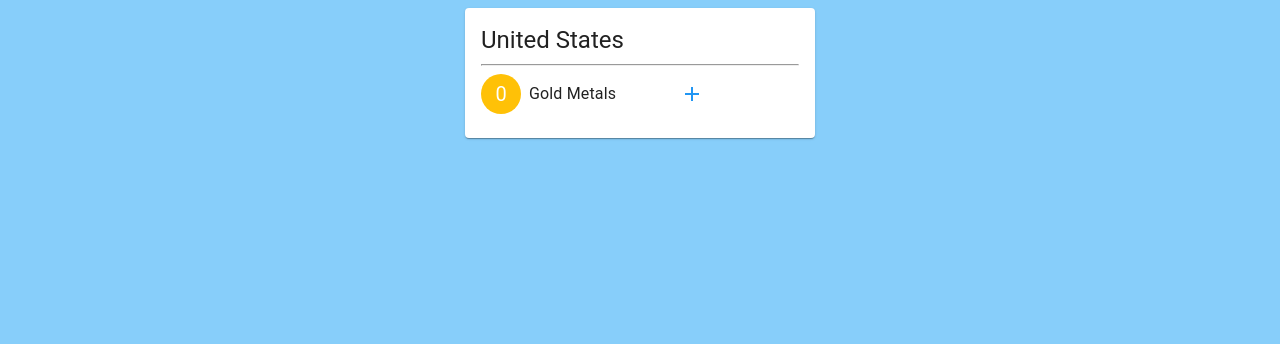
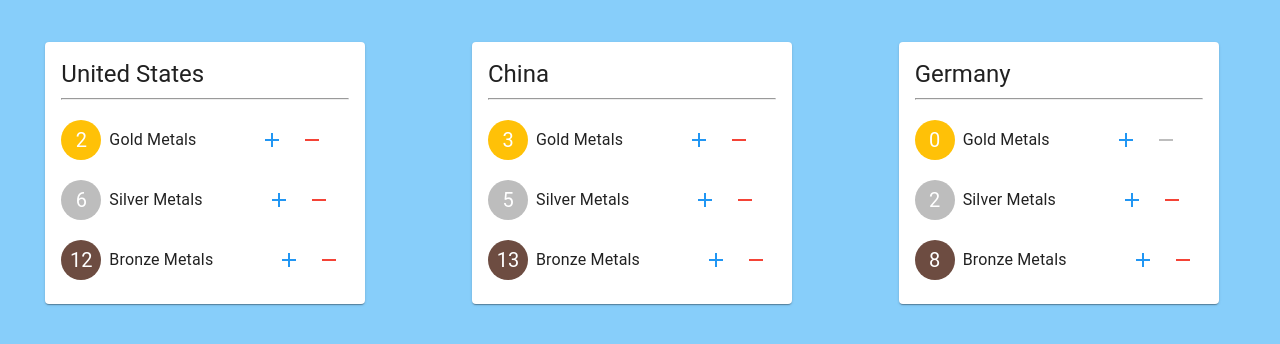
Before and after one commit to dbrockwell/metals, a React (Create React App) app: page / in a window 1280 px wide. Shown: the top 344 px of the page. Built offline with nearby package versions, Linux system fonts and the light colour scheme.

Commit message:
Multiple countries and multiple metals

```diff
--- a/public/index.html
+++ b/public/index.html
@@ -24,7 +24,7 @@
       work correctly both with client-side routing and a non-root public URL.
       Learn how to configure a non-root public URL by running `npm run build`.
     -->
-    <title>React App</title>
+    <title>Olympic Metals</title>
   </head>
   <body>
     <noscript>You need to enable JavaScript to run this app.</noscript>
--- a/src/App.css
+++ b/src/App.css
@@ -2,4 +2,13 @@
   max-width: 350px;
   margin-left: auto;
   margin-right: auto;
+  margin-top: 50px;
 }
+
+.metal {
+  margin-top: 20px;
+}
+
+.buttons {
+  float: right;
+}
--- a/src/App.js
+++ b/src/App.js
@@ -1,14 +1,29 @@
+import { Grid } from '@mui/material';
 import React, { Component } from 'react';
 import './App.css';
 import Country from './components/Country';
 
 class App extends Component {
+  state = {
+    countries: [
+      { id: 1, country: 'United States', goldMedalCount: 2, silverMedalCount: 6, bronzeMedalCount: 12 },
+      { id: 2, country: 'China', goldMedalCount: 3, silverMedalCount: 5, bronzeMedalCount: 13 },
+      { id: 3, country: 'Germany', goldMedalCount: 0, silverMedalCount: 2, bronzeMedalCount: 8 },
+    ]
+  }
   render() {
     return (
       <div className="App">
         <header className="App-header">
         </header>
-        <Country />
+        <Grid container spacing={2}>
+            { this.state.countries.map(country =>
+              <Country
+                key={ country.id }
+                country={ country }
+                />
+            )}
+        </Grid>
       </div>
      );
   }
--- a/src/components/Country.jsx
+++ b/src/components/Country.jsx
@@ -3,22 +3,35 @@
 import Card from '@mui/material/Card';
 import CardContent from '@mui/material/CardContent';
 import Typography from '@mui/material/Typography';
+import { Grid } from '@mui/material';
+import { amber , brown, grey } from '@mui/material/colors';
 
 class Country extends Component {
-    state = {
-        country: "United States"
-    }
 
     render() {
+        const { country } = this.props;
         return (
             <div class="countryCard">
+                <Grid item>
                 <Card sx={{ maxWidth: 350 }}>
                 <CardContent>
-                <Typography variant="h5"> {this.state.country} </Typography>
+                <Typography variant="h5"> {country.country} </Typography>
                 <hr></hr>
-                <Metal />
+                <Metal
+                count={ country.goldMedalCount }
+                metal={ "Gold" }
+                color={ amber[500] }/>
+                <Metal
+                count={ country.silverMedalCount }
+                metal={ "Silver" }
+                color={ grey[400] }/>
+                <Metal
+                count={ country.bronzeMedalCount }
+                metal={ "Bronze" }
+                color={ brown[600] }/>
                 </CardContent>
                 </Card>
+                </Grid>
             </div>
         );
     }
--- a/src/components/Metal.jsx
+++ b/src/components/Metal.jsx
@@ -1,32 +1,40 @@
 import React, { Component } from 'react';
 import Avatar from '@mui/material/Avatar';
-import { amber, blue } from '@mui/material/colors';
+import { blue, red } from '@mui/material/colors';
 import IconButton from '@mui/material/IconButton';
 import Stack from '@mui/material/Stack';
-import { Add } from '@mui/icons-material';
+import { Add, Remove } from '@mui/icons-material';
 import Typography from '@mui/material/Typography';
 
 class Metal extends Component {
     state = {
-        metal: "Gold Metals",
-        number: 0,
+        count: this.props.count
     }
 
-    handleClick = () => {
-        this.setState({ number: this.state.number + 1})
+    addMetal = () => {
+        this.setState({ count: this.state.count + 1})
+    }
+
+    subtractMetal = () => {
+        this.setState({ count: this.state.count - 1})
     }
 
     render() {
         return (
-            <div>
+            <div class="metal">
                 <Stack direction="row" spacing={1}>
-                <Avatar sx={{ bgcolor: amber[500] }}>{this.state.number}</Avatar>
+                <Avatar sx={{ bgcolor: this.props.color }}>{this.state.count}</Avatar>
                 <Typography sx={{ pt: 1, pr:6}}>
-                    {this.state.metal}
+                    {this.props.metal} Metals
                 </Typography>
-                <IconButton aria-label="delete" onClick={ this.handleClick } sx={{ color: blue[500] }}>
+                <div class="buttons">
+                <IconButton aria-label="delete" onClick={ this.addMetal } sx={{ color: blue[500] }}>
                     <Add />
                 </IconButton>
+                <IconButton disabled={this.state.count === 0 ? true : false} aria-label="delete" onClick={ this.subtractMetal } sx={{ color: red[500] }}>
+                    <Remove />
+                </IconButton>
+                </div>
                 </Stack>
             </div>
         );
```
